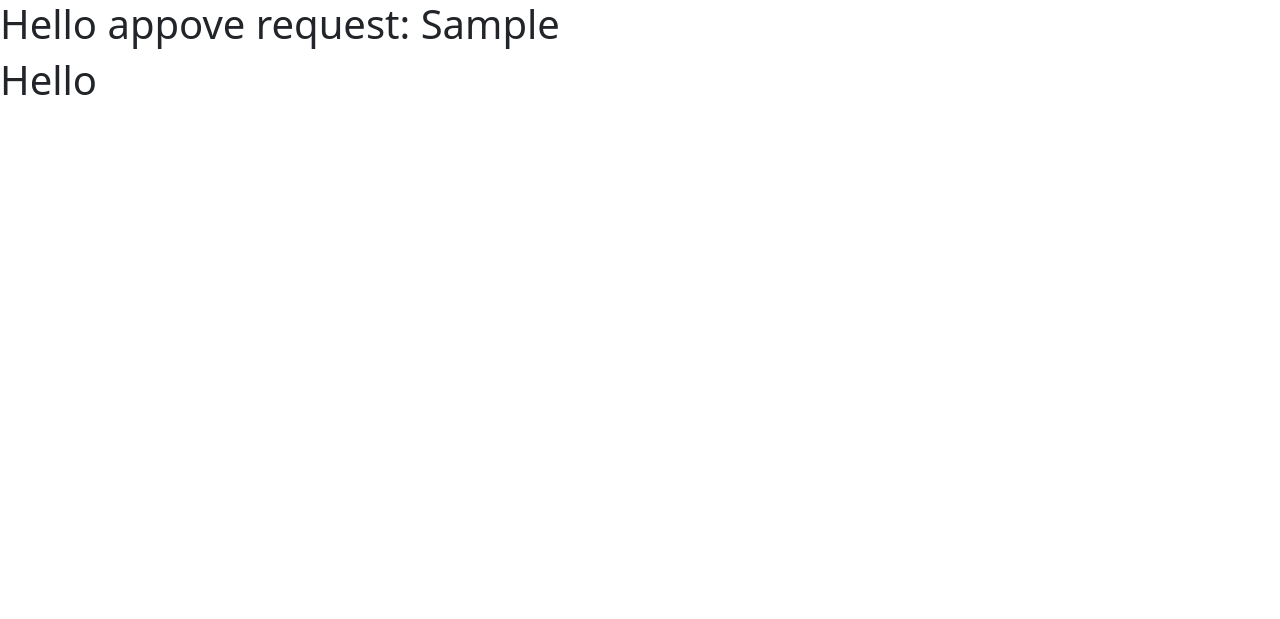
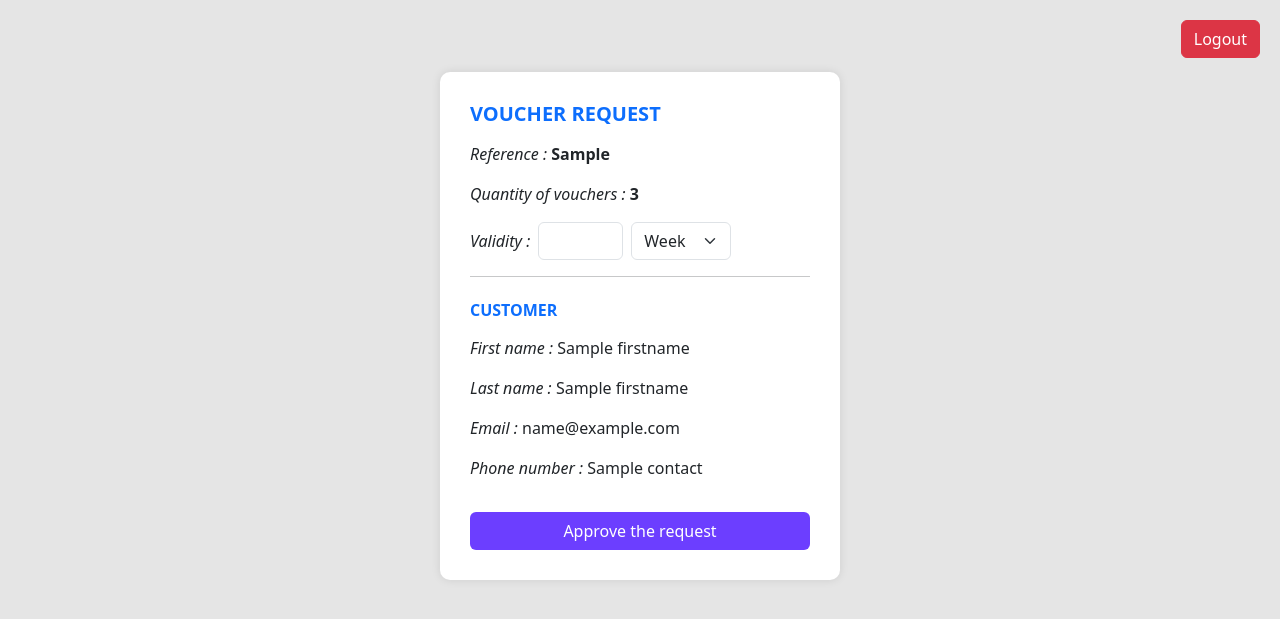
Before and after one commit to serialcoder-io/vms_api, a Django app: template templates/approve_request.html in a window 1280 px wide. Shown: the top 619 px of the page. Run offline with Django 5.2, Linux system fonts and the light colour scheme; the template is opened without the code that fills it: most values are stand-ins (such as "Sample title", 1, 10 or a date in 2020).

Commit message:
feat: display, voucher-request and requster informations in approve_request.html if voucher reuqest has been paid

```diff
--- a/templates/approve_request.html
+++ b/templates/approve_request.html
@@ -1,20 +1,89 @@
 <!DOCTYPE html>
-<html lang="fr">
-    <head>
-        <meta charset="UTF-8">
-        <title>Approve request</title>
-        <link href="https://cdn.jsdelivr.net/npm/bootstrap@5.3.3/dist/css/bootstrap.min.css" rel="stylesheet"
-          integrity="sha384-QWTKZyjpPEjISv5WaRU9OFeRpok6YctnYmDr5pNlyT2bRjXh0JMhjY6hW+ALEwIH"
-          crossorigin="anonymous">
-    </head>
-    <body>
-        {% if request_ref %}
-            <h1>Hello appove request: {{ request_ref }}</h1>
+<html lang="en">
+<head>
+    <meta charset="UTF-8">
+    <meta name="viewport" content="width=device-width, initial-scale=1.0">
+    <title>Voucher Request</title>
+    <link href="https://cdn.jsdelivr.net/npm/bootstrap@5.3.0/dist/css/bootstrap.min.css" rel="stylesheet">
+    <style>
+        body {
+            background-color: #e5e5e5;
+        }
+        .container-box {
+            background: white;
+            padding: 30px;
+            border-radius: 10px;
+            box-shadow: 0 0 10px rgba(0, 0, 0, 0.1);
+            max-width: 400px;
+        }
+        .btn-purple {
+            background-color: #6c3eff;
+            color: white;
+        }
+        .btn-purple:hover {
+            background-color: #582ecc;
+        }
+        .logout-btn-container {
+            position: absolute;
+            top: 20px;
+            right: 20px;
+        }
+    </style>
+</head>
+<body>
+    <div class="logout-btn-container">
+        <form action="/vms/logout/" method="post">
+             {% csrf_token %}
+            <input type="hidden" name="next_url" value="/vms/approve_request/{{ voucher_request.request_ref }}">
+            <button class="btn btn-danger">Logout</button>
+        </form>
+    </div>
+    <div class="container d-flex justify-content-center mt-5">
+        {% if voucher_request.request_status == "paid" %}
+            <form class="container-box mt-4 col-12" action="" method="post">
+                {% csrf_token %}
+                <h5 class="text-primary fw-bold pb-2">VOUCHER REQUEST</h5>
+                <p><em>Reference :</em> <strong>{{ voucher_request.request_ref }}</strong></p>
+                <p><em>Quantity of vouchers :</em> <strong>3</strong></p>
+                <div class="d-flex align-items-center">
+                    <label class="me-2"><em>Validity :</em></label>
+                    <input type="number" class="form-control w-25 text-center"
+                           value={{ voucher_request.validity_periode }} min="1" max="12"
+                    >
+                    <select class="form-select w-auto ms-2 validity_type">
+                        <option value="week" {% if voucher_request.validity_type == "week" %}selected{% endif %}>
+                            Week
+                        </option>
+                        <option value="month" {% if voucher_request.validity_type == "month" %}selected{% endif %}>
+                            Month
+                        </option>
+                    </select>
+                </div>
+                <hr>
+                    {% if requester %}
+                        <h6 class="text-primary fw-bold text-start py-2">CUSTOMER</h6>
+                        <p class="text-start"><em>First name :</em> {{ requester.firstname }}</p>
+                        <p class="text-start"><em>Last name :</em> {{ requester.firstname }}</p>
+                        <p class="text-start"><em>Email :</em> {{ requester.email }}</p>
+                        <p class="text-start"><em>Phone number :</em> {{ requester.contact }}</p>
+                    {% endif %}
+                <button class="btn btn-purple w-100 mt-3">Approve the request</button>
+            </form>
+        {% elif voucher_request.request_status == "pending" %}
+            <div class="d-flex flex-column mt-4">
+                <p><em>This request is pending and must be paid before it can be approved.</em></p>
+            </div>
+        {% elif voucher_request.request_status == "rejected"%}
+            <div class="d-flex flex-column mt-4">
+                <p><em>Reference : </em> <strong>{{ voucher_request.request_ref }}</strong></p>
+                <p><em>This voucher has been rejected.</em></p>
+            </div>
+        {% else %}
+            <div class="d-flex flex-column mt-4">
+                <p> <em>The voucher request with reference: </em> <strong>{{ voucher_request.request_ref }}</strong></p>
+                <p><em>Has already been approved by Anliomar.</em></p>
+            </div>
         {% endif %}
-        <h1>Hello</h1>
-        <script src="https://cdn.jsdelivr.net/npm/bootstrap@5.3.3/dist/js/bootstrap.bundle.min.js"
-            integrity="sha384-YvpcrYf0tY3lHB60NNkmXc5s9fDVZLESaAA55NDzOxhy9GkcIdslK1eN7N6jIeHz"
-                crossorigin="anonymous">
-        </script>
-    </body>
+    </div>
+</body>
 </html>
--- a/templates/emails/approve_request_email.html
+++ b/templates/emails/approve_request_email.html
@@ -12,7 +12,7 @@
             <strong>Reference: {{ request_ref }}</strong>
         </p>
         <p>Please click the link below to log in and approve the request.</p>
-        <p><a href="http://192.168.56.1:8000/vms/approve_request/{{ request_id }}/">Click here to approve the request</a></p>
+        <p><a href="http://192.168.56.1:8000/vms/approve_request/{{ request_ref }}/">Click here to approve the request</a></p>
         <p>You can also log in to the desktop app to approve the request.</p>
         <p>If you're not concerned with this email, please ignore it.</p>
         <br>
--- a/templates/emails/approve_request_email.txt
+++ b/templates/emails/approve_request_email.txt
@@ -4,7 +4,7 @@ A new voucher request has been paid.
 Reference: {{ request_ref }}
 
 Please click the link below to log in and approve the request:
-http://192.168.56.1:8000/vms/approve_request/{{ request_id }}/
+http://192.168.56.1:8000/vms/approve_request/{{ request_ref }}/
 
 You can also log in to the desktop app to approve the request.
 
--- a/vms_app/serializers.py
+++ b/vms_app/serializers.py
@@ -268,7 +268,7 @@ class VoucherRequestCrudSerializer(serializers.ModelSerializer):
     class Meta:
         model = VoucherRequest
         fields = [
-              "id", "request_ref",
+              "id", "request_ref", "client",
               "request_status", "amount",
               "date_time_recorded",
               "quantity_of_vouchers",
@@ -341,6 +341,5 @@ class AuditTrailsSerializer(serializers.ModelSerializer):
 
 """
 4) @Todo: call logs_action_action in every serializer after insert, update and delete
-5) @Todo: customize django admin and install django jazzmin or daisy-ui
 6) @Todo: write all tests
 """
--- a/vms_app/urls.py
+++ b/vms_app/urls.py
@@ -1,4 +1,4 @@
-from django.urls import path, include
+from django.urls import path, include, re_path
 from drf_spectacular.views import SpectacularAPIView
 # from . import views
 from rest_framework.routers import DefaultRouter
@@ -54,6 +54,6 @@ urlpatterns = [
 
     #------------------- Redeem voucher -------------------------------
     path("vms/api/vouchers/<int:pk>/redeem/",  RedeemVoucherView.as_view(), name="redeem_voucher"),
-    path("vms/approve_request/<int:request_id>/", approve_request_view, name="approve_request_view"),
+    re_path(r"^vms/approve_request/(?P<request_ref>.+)/$", approve_request_view, name="approve_request_view"),
 
 ]
--- a/vms_app/utils.py
+++ b/vms_app/utils.py
@@ -67,14 +67,14 @@ def send_email_to_approvers(html_content, text_content):
         msg.send()
 
 
-def notify_requests_approvers(request_id, request_ref):
+def notify_requests_approvers(request_ref):
     """ this function emails all voucher_requests approvers after a request has been paid"""
     text_content = render_to_string(
         "emails/approve_request_email.txt",
-        context={"request_id": request_id, "request_ref": request_ref, "base_ulr": settings.BASE_URL}
+        context={"request_ref": request_ref, "base_ulr": settings.BASE_URL}
     )
     html_content = render_to_string(
         "emails/approve_request_email.html",
-        context={"request_id": request_id, "request_ref": request_ref, "base_ulr": settings.BASE_URL}
+        context={"request_ref": request_ref, "base_ulr": settings.BASE_URL}
     )
     send_email_to_approvers(html_content, text_content)
```
Also changed, not shown: vms_app/signals.py (+6 -3 lines), vms_app/views.py (+9 -6 lines).
